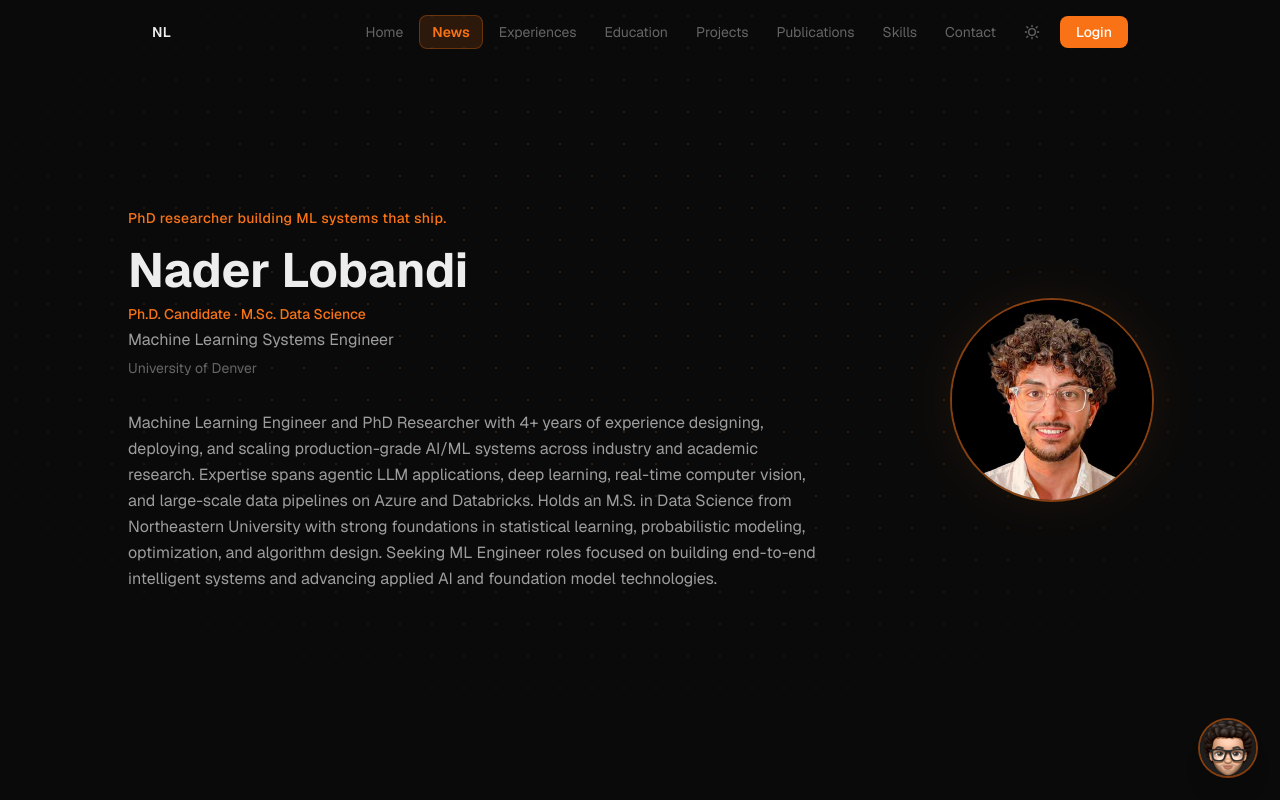
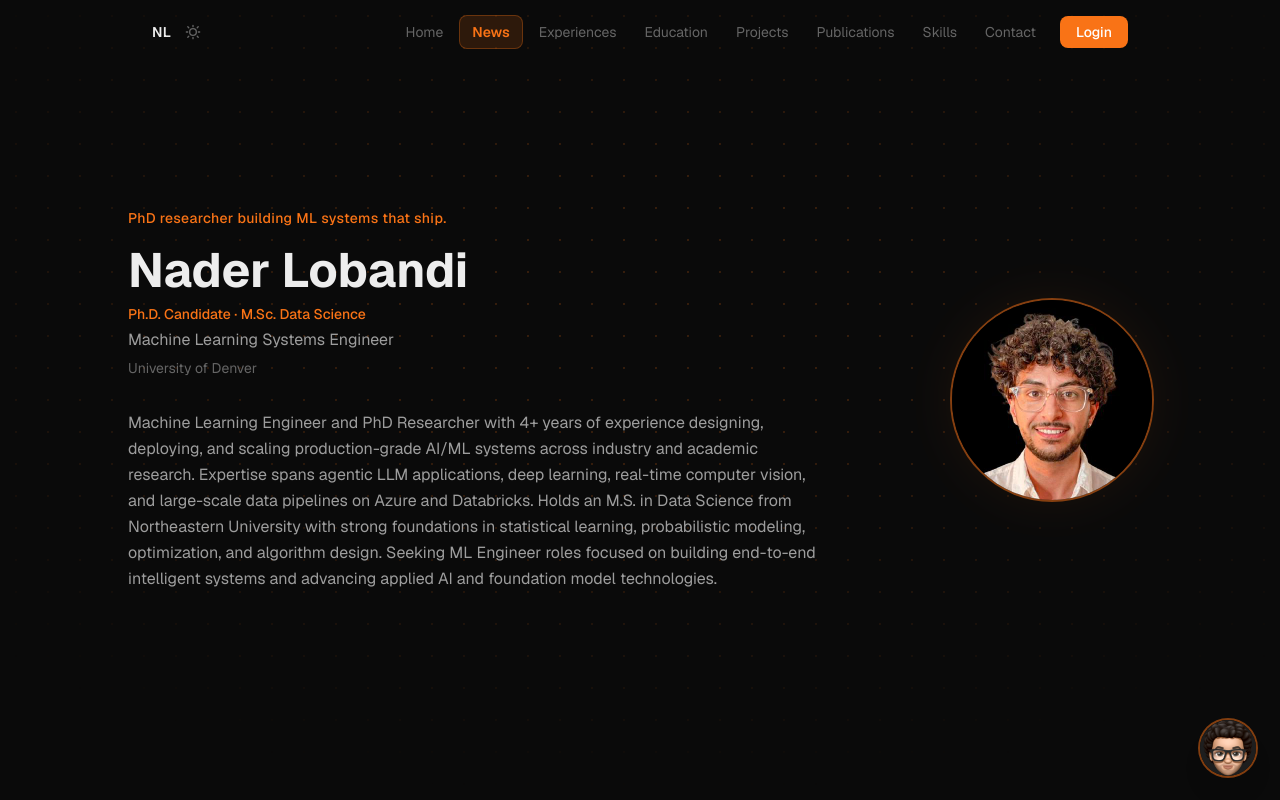
Before and after one commit to NaderLobandi/myportfolio, a Next.js app: page / in a window 1280 px wide. Shown: the top 800 px of the page. Built offline with nearby package versions, Linux system fonts and the light colour scheme.

Commit message:
move theme toggle next to NL wordmark on left
Co-Authored-By: Claude Sonnet 4.6 <noreply@anthropic.com>

```diff
--- a/src/components/Navbar.tsx
+++ b/src/components/Navbar.tsx
@@ -75,7 +75,8 @@ export default function Navbar() {
     >
       <div className="max-w-5xl mx-auto px-6 h-16 flex items-center justify-between">
 
-        {/* Wordmark */}
+        {/* Wordmark + theme toggle */}
+        <div className="flex items-center gap-2">
           <a
             href="#hero"
             onClick={(e) => handleNavClick(e, '#hero')}
@@ -83,6 +84,16 @@ export default function Navbar() {
           >
             NL
           </a>
+          {mounted && (
+            <button
+              onClick={toggleTheme}
+              className="p-1.5 rounded-lg text-fg-subtle hover:text-fg hover:bg-overlay transition-all duration-200"
+              aria-label="Toggle theme"
+            >
+              {theme === 'dark' ? <SunIcon /> : <MoonIcon />}
+            </button>
+          )}
+        </div>
 
         {/* Desktop nav */}
         <nav className="hidden md:flex items-center gap-1">
@@ -102,15 +113,6 @@ export default function Navbar() {
               </a>
             )
           )}
-          {mounted && (
-            <button
-              onClick={toggleTheme}
-              className="ml-1 p-2 rounded-lg text-fg-subtle hover:text-fg hover:bg-overlay transition-all duration-200"
-              aria-label="Toggle theme"
-            >
-              {theme === 'dark' ? <SunIcon /> : <MoonIcon />}
-            </button>
-          )}
           <Link
             href="/login"
             className="ml-2 text-sm font-medium px-4 py-1.5 rounded-lg bg-[#f97316] hover:bg-[#fb923c] text-white transition-colors duration-200"
@@ -119,20 +121,11 @@ export default function Navbar() {
           </Link>
         </nav>
 
-        {/* Mobile: News + theme toggle + hamburger */}
+        {/* Mobile: News + hamburger */}
         <div className="flex md:hidden items-center gap-2">
           <Link href="/phd" className={highlightClass}>
             News
           </Link>
-          {mounted && (
-            <button
-              onClick={toggleTheme}
-              className="p-1.5 rounded-lg text-fg-subtle hover:text-fg transition-colors"
-              aria-label="Toggle theme"
-            >
-              {theme === 'dark' ? <SunIcon /> : <MoonIcon />}
-            </button>
-          )}
           <button
             onClick={() => setMenuOpen((o) => !o)}
             className="text-fg-subtle hover:text-fg p-1.5 transition-colors"
```
Lines whose indentation alone changed are shown as unchanged.
